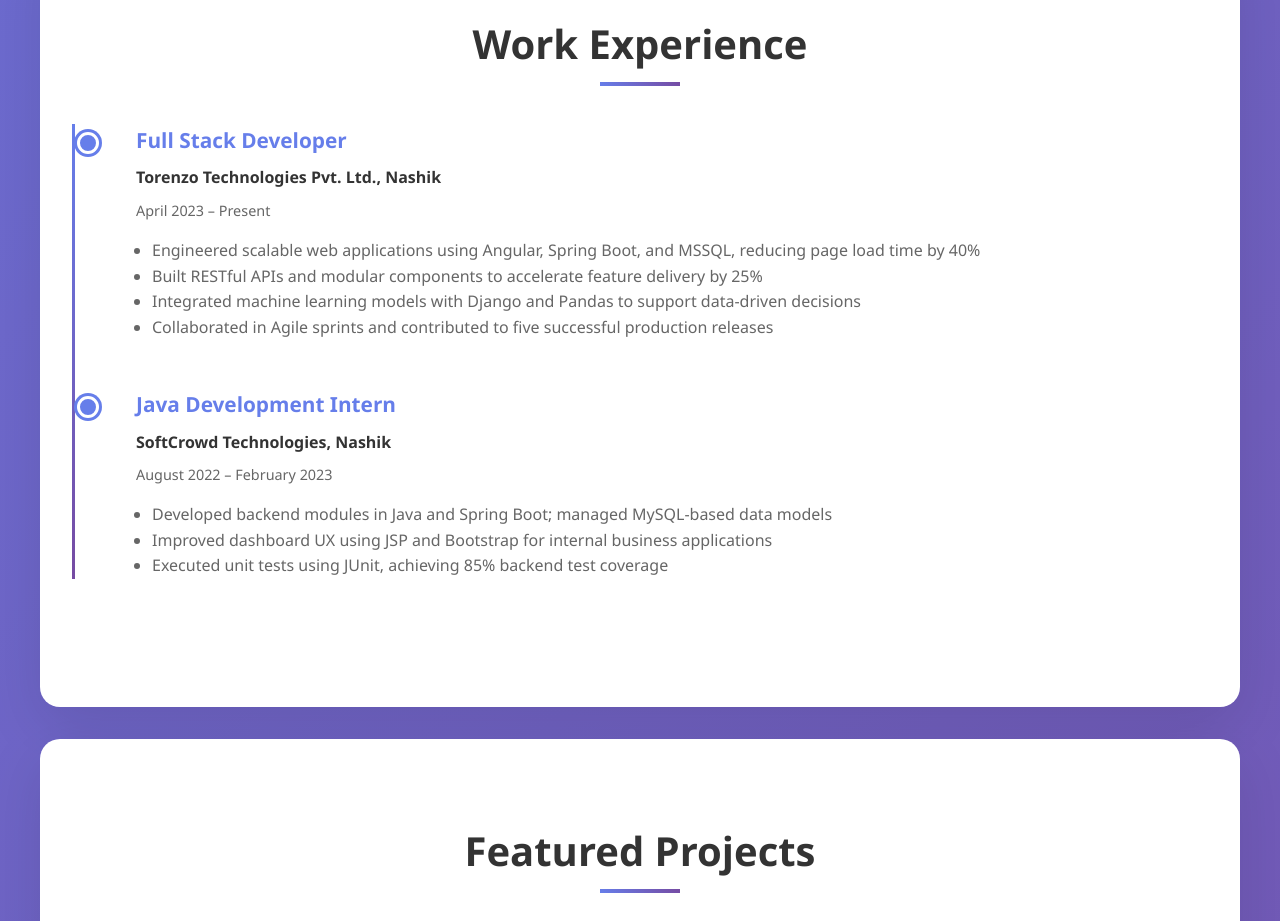
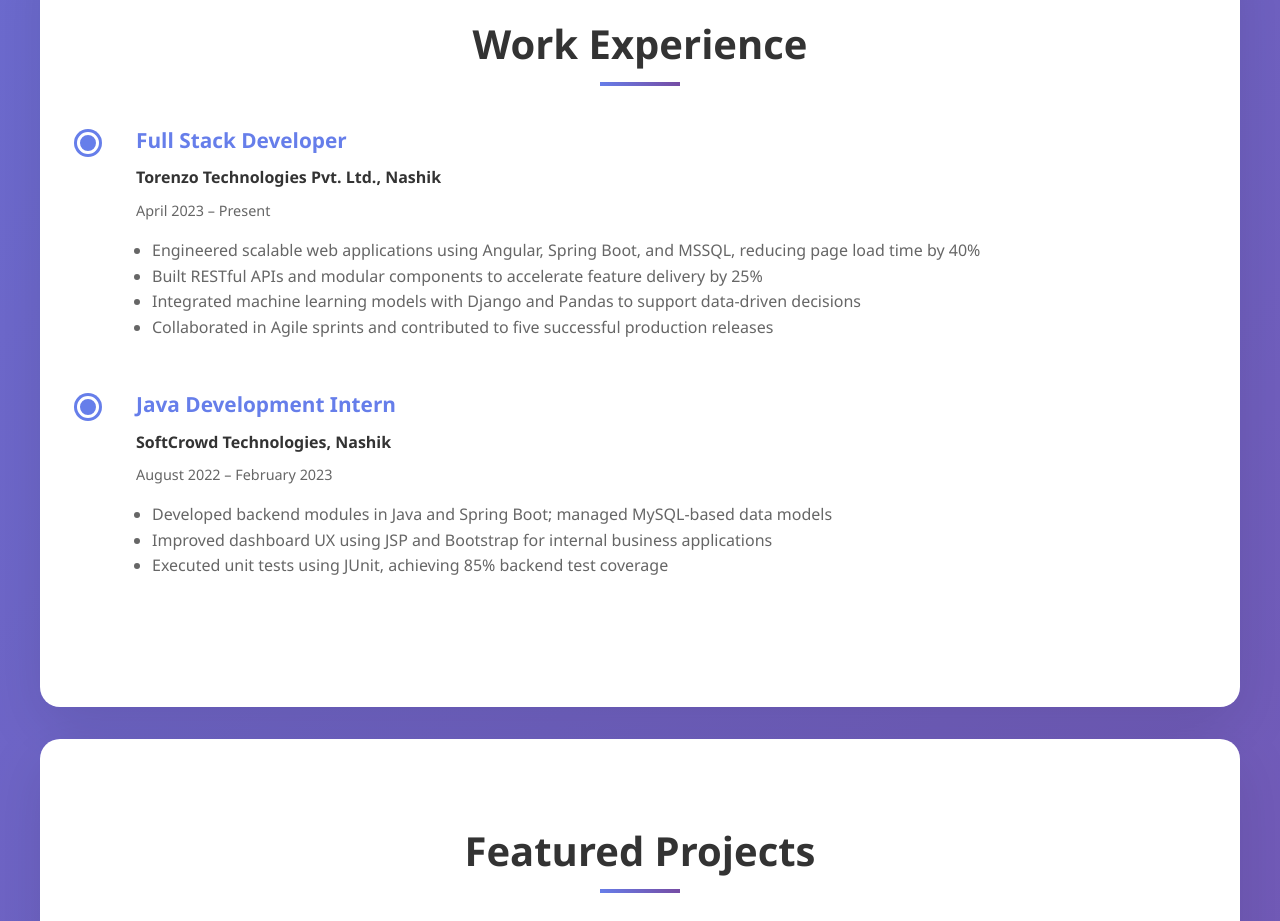
Before and after one commit to Byogesh028/yogesh-bhavsar-portfolio, a plain HTML site: page index.html in a window 1280 px wide. Shown: the part 2620-3541 px from the top of the page. Drawn offline with Linux system fonts and the light colour scheme.

Commit message:
Update index.html

```diff
--- a/index.html
+++ b/index.html
@@ -320,7 +320,7 @@
             top: 0;
             height: 100%;
             width: 3px;
-            background: linear-gradient(to bottom, #667eea, #764ba2);
+/*             background: linear-gradient(to bottom, #667eea, #764ba2); */
         }
 
         .timeline-item {
```
